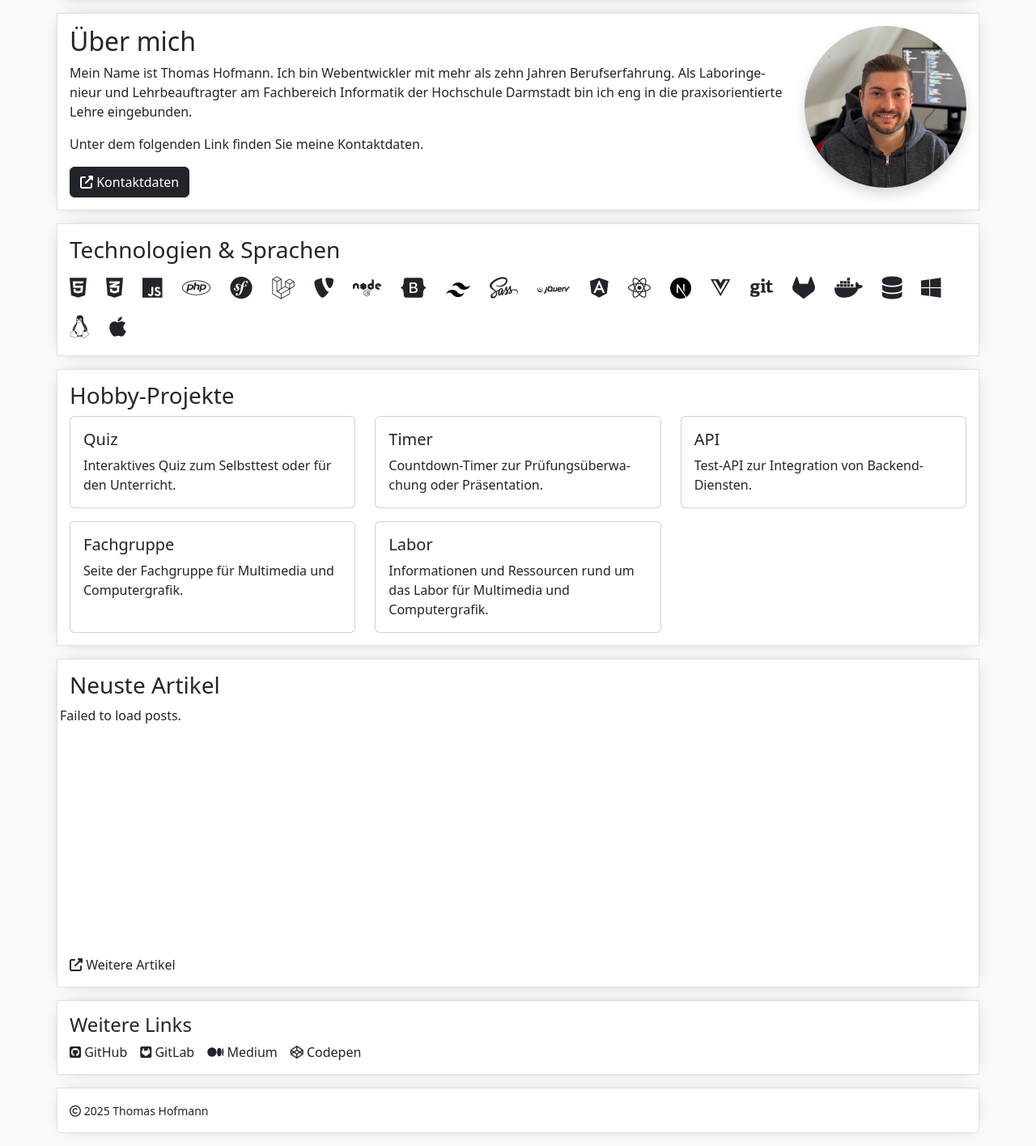
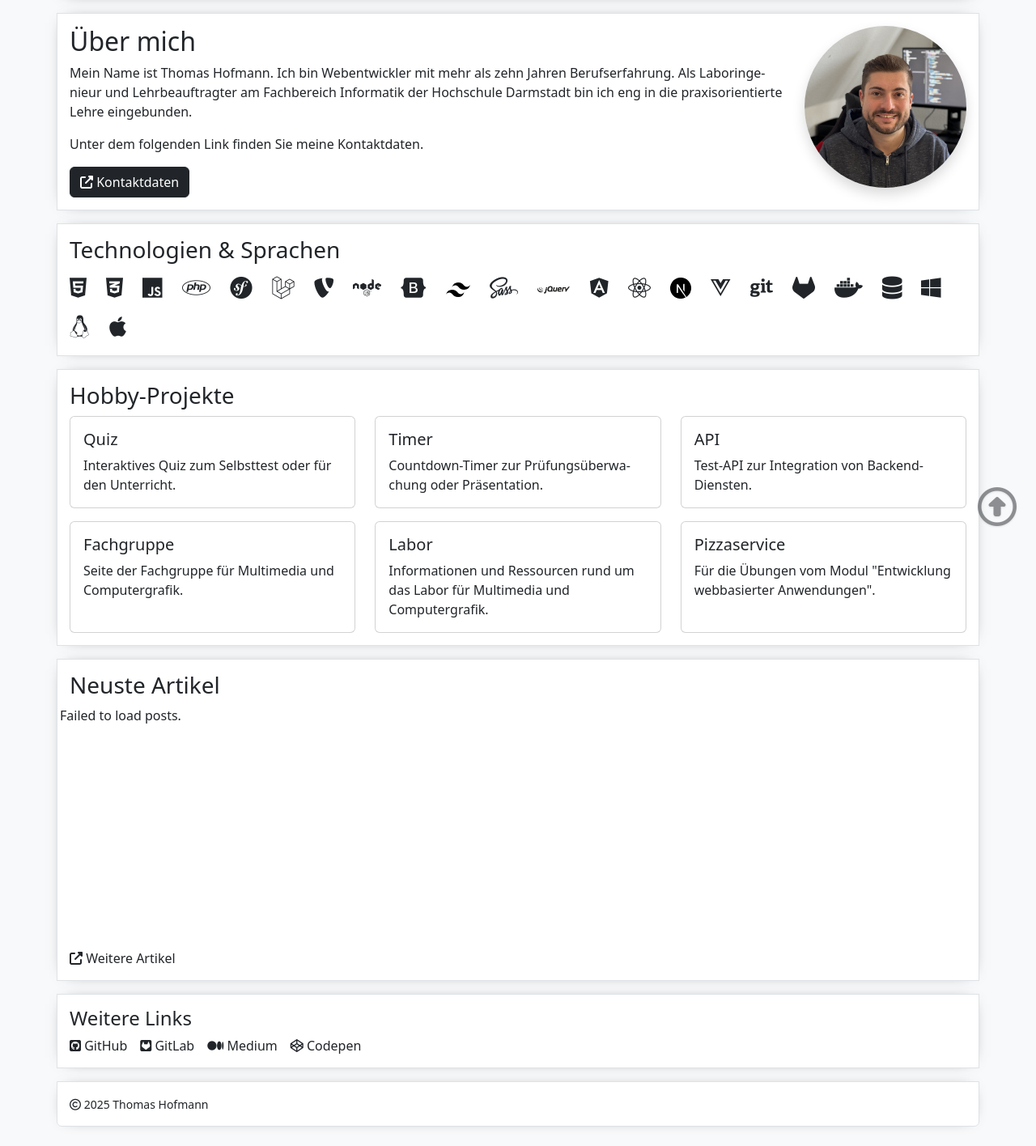
Before and after one commit to thomas-hofmann/portfolio, a PHP site: page / in a window 1280 px wide. Shown: the part 126-1542 px from the top of the page at 81% size. After the commit the page ends 1519 px from the top, so only its background shows below. Run offline with PHP 8.4, Linux system fonts and the light colour scheme.

Commit message:
Added scroll arrow. fixed profil bild size. minor styling

```diff
--- a/assets/css/base.css
+++ b/assets/css/base.css
@@ -36,17 +36,46 @@ hr {
 	transition: all 0.2s ease-in-out;
 }
 
-.card:hover {
-	box-shadow: 0 0.3rem 0.6rem rgba(0, 0, 0, 0.15);
-	transform: translateY(-2px);
+@media (hover: hover) and (pointer: fine) {
+    .card:hover {
+        box-shadow: 0 0.3rem 0.6rem rgba(0, 0, 0, 0.15);
+        transform: translateY(-2px);
+    }
 }
 
 .medium-post img {
     width: 100%;
     height: auto;
-    margin-bottom: 5px;
+    margin-bottom: 10px;
 }
 
 #medium-posts {
     min-height: 300px;
 }
+
+@keyframes fadeInRight {
+  0% {
+    transform: translateX(100px);
+  }
+  100% {
+    transform: translateX(0);
+  }
+}
+
+#scroll-icon {
+  opacity: 0.5;
+  animation: fadeInRight 0.5s forwards ease-out;
+  transition: opacity 0.3s ease, transform 0.3s ease;
+}
+
+@media (hover: hover) and (pointer: fine) {
+  #scroll-icon:hover {
+    opacity: 1;
+    transform: translateX(-5px);
+    cursor: pointer;
+  }
+}
+
+#scroll-icon i {
+  filter: drop-shadow(0 1px 1px rgba(0,0,0,0.2));
+}
--- a/assets/js/logic.js
+++ b/assets/js/logic.js
@@ -1,3 +1,37 @@
 document.addEventListener("DOMContentLoaded", function () {
     document.getElementById("year").textContent = new Date().getFullYear();
+
+    const scrollIcon = document.getElementById("scroll-icon");
+    const icon = scrollIcon.querySelector("i");
+
+    function scrollToBottom() {
+        window.scrollTo({
+        top: document.body.scrollHeight,
+        behavior: "smooth"
+        });
+    }
+
+    function scrollToTop() {
+        window.scrollTo({
+        top: 0,
+        behavior: "smooth"
+        });
+    }
+
+    scrollIcon.addEventListener("click", () => {
+        if (window.innerHeight + window.scrollY >= document.body.offsetHeight - 10) {
+        // already at bottom → scroll up
+        scrollToTop();
+        } else {
+        // not at bottom → scroll down
+        scrollToBottom();
+        }
+    });
+
+    // Wechsel Icon je nach Scroll-Position
+    window.addEventListener("scroll", () => {
+        const atBottom = window.innerHeight + window.scrollY >= document.body.offsetHeight - 10;
+        icon.classList.toggle("fa-circle-down", !atBottom);
+        icon.classList.toggle("fa-circle-up", atBottom);
+    });
 });
--- a/assets/js/medium.js
+++ b/assets/js/medium.js
@@ -8,13 +8,17 @@ async function fetchMediumPosts() {
 
         const container = document.getElementById('medium-posts');
         container.innerHTML = posts.map(post => `
-            <div class="col-lg-4 col-md-6 mb-3 mb-md-0 medium-post" data-aos="fade-up">
+            <div class="col-lg-4 col-md-6 mb-3 medium-post mb-2" data-aos="fade-up">
                 <a href="${post.link}" target="_blank" class="text-decoration-none text-dark d-block h-100">
                     <div class="card h-100 p-2">
-                        <p class="text-muted mb-2">${post.pubDate.slice(0, 10)}</p>
+                        <p class="text-muted mb-1 d-flex justify-content-between align-items-center">
+                            <small>${post.pubDate.slice(0, 10)}</small>
+                            <i class="fa-solid fa-arrow-up-right-from-square"></i>
+                        </p>
                         <div class="d-flex flex-column justify-content-between" style="height:100%;">
                             <h4>${post.title}</h4>
                             <p>${post.description.split('</p>')[0]}</p>
+                            <p class="text-muted mb-1"><small>Written by Thomas Hofmann</small></p>
                         </div>
                     </div>
                 </a>
--- a/index.html
+++ b/index.html
@@ -48,6 +48,10 @@
 </head>
 
 <body class="bg-body-tertiary">
+	<!-- Scroll Icon -->
+	<div id="scroll-icon" class="position-fixed bottom-0 end-0 mb-4 me-4 z-3" style="cursor: pointer;">
+		<i class="fa-regular fa-circle-down fa-3x"></i>
+	</div>
 	<header class="container container--individual main-header rounded-top mb-3 mt-3 text-center text-md-start" data-aos="fade-left">
 		<a href="/" class="text-decoration-none header-link d-block">
 			<h1 class="mb-0">hofmann-thomas.de</h1>
@@ -232,6 +236,15 @@
 					</a>
 				</div>
 				<div class="col-md-4">
+					<a href="https://pizza.hofmann-thomas.de/" target="_blank"
+						class="text-decoration-none text-dark d-block h-100">
+						<div class="card h-100">
+							<div class="card-body">
+								<h5 class="card-title">Pizzaservice</h5>
+								<p class="card-text">Für die Übungen vom Modul "Entwicklung webbasierter Anwendungen".</p>
+							</div>
+						</div>
+					</a>
 				</div>
 			</div>
 		</section>
@@ -239,7 +252,7 @@
 			<h3>Neuste Artikel</h3>
   			<div id="medium-posts" class="row">Loading...</div>
 			<a href="https://medium.com/@thomas-hofmann" target="_blank"
-				class="link-dark link-underline-opacity-0 link-opacity-75-hover mt-2 d-inline-block" title="Medium" data-aos="fade-left" data-aos-delay="0" data-aos-anchor-placement="bottom-bottom">
+				class="link-dark link-underline-opacity-0 link-opacity-75-hover d-inline-block" title="Medium" data-aos="fade-left" data-aos-delay="0" data-aos-anchor-placement="bottom-bottom">
 				<i class="fa-solid fa-up-right-from-square"></i> Weitere Artikel
 			</a>
 		</section>
```
Also changed, not shown: assets/images/Profilbild.jpg.
